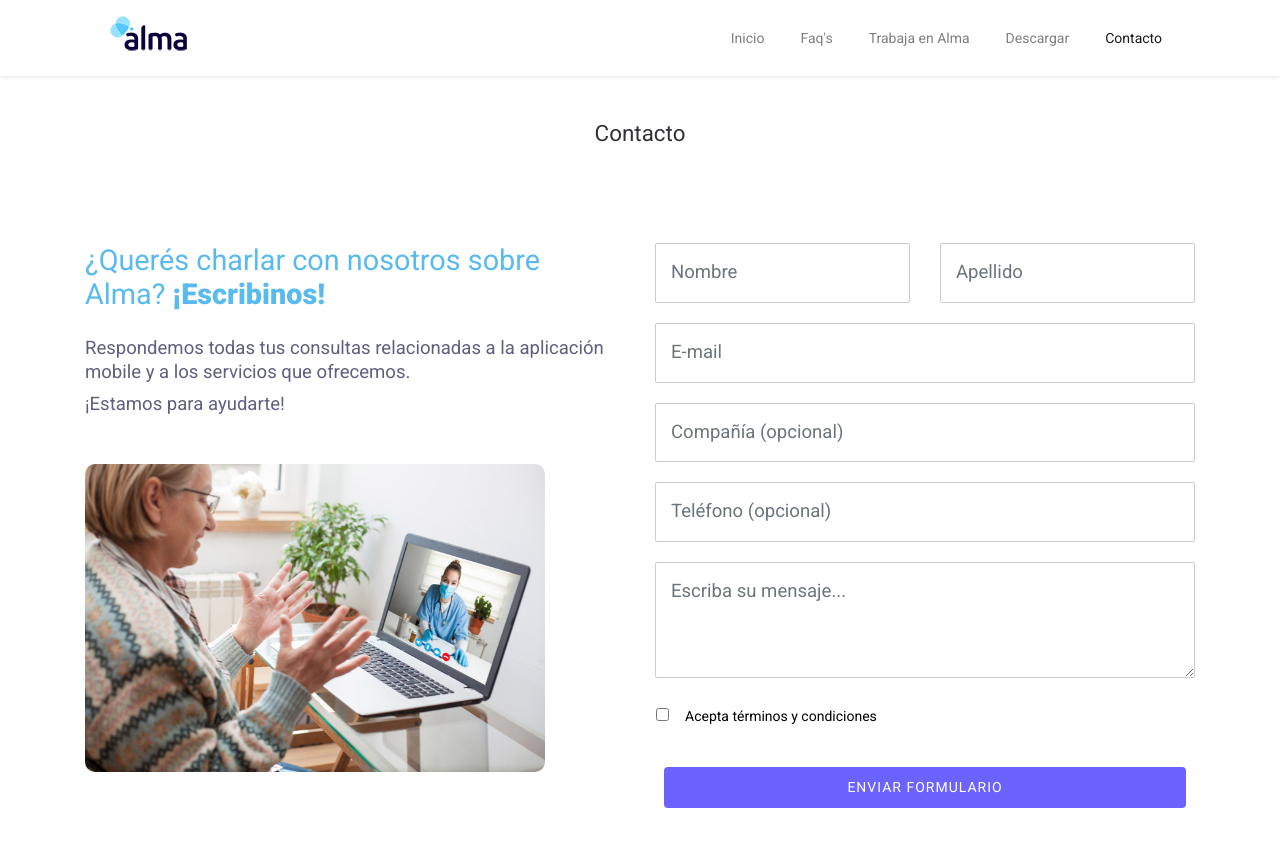
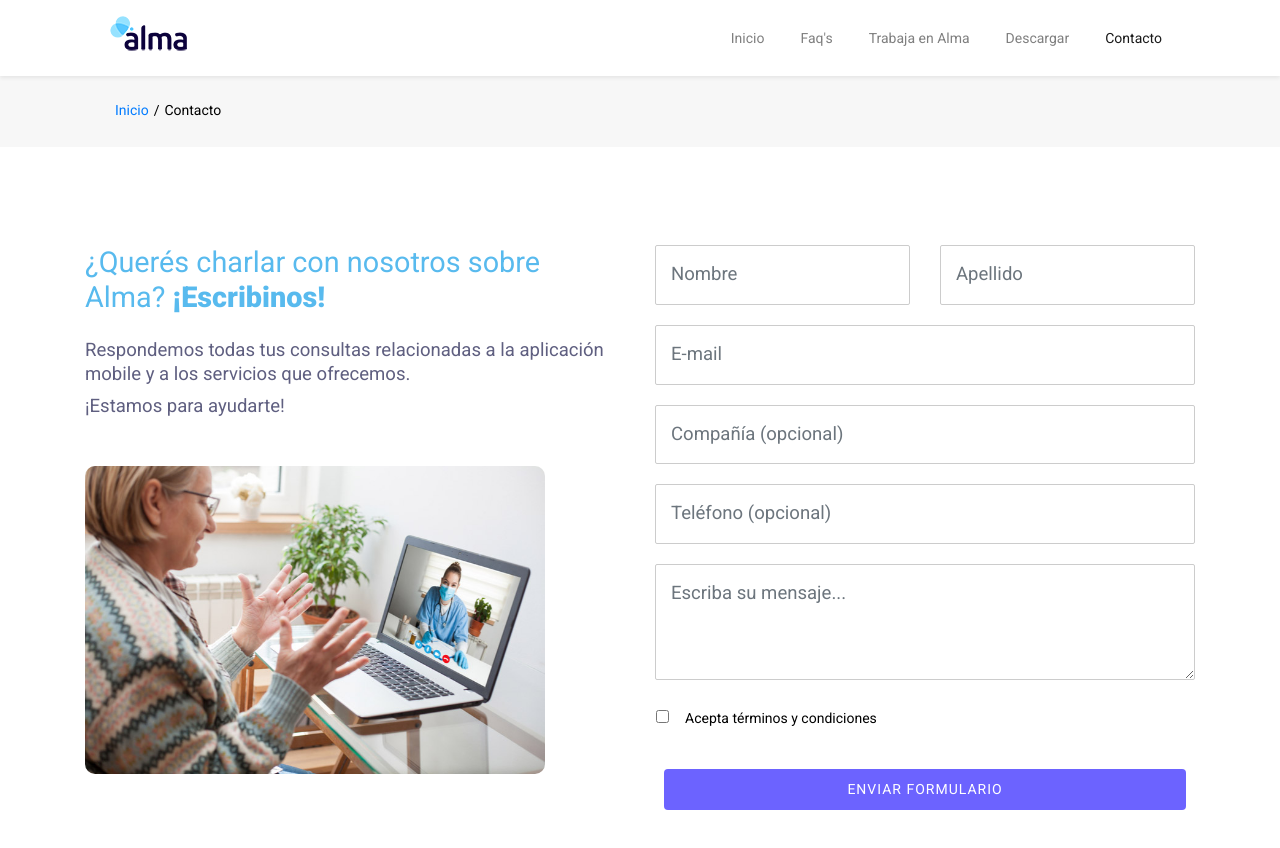
Before and after one commit to tatibriasco/Alma, a website: page contacto.html in a window 1280 px wide. Shown: the top 848 px of the page. Drawn offline with Linux system fonts and the light colour scheme; files whose address does not match are found by name.

Commit message:
Cambios generales

```diff
--- a/assets/_descargar.scss
+++ b/assets/_descargar.scss
@@ -27,5 +27,8 @@
             margin: 20px 10px 10px 0;
             cursor: pointer;
         }
+        .imagen-descargar {
+            margin-bottom: 50px;
+        }
     }
 }
--- a/assets/_global.scss
+++ b/assets/_global.scss
@@ -60,6 +60,11 @@ html, body {
     margin-top: 0px;
   }
 
+  ul, li {
+    text-decoration: none;
+    list-style: none;
+  }
+
   .content-center {
     margin: 0 auto 60px auto;
     text-align: center;
@@ -71,5 +76,8 @@ html, body {
     h4 {
       color: $gris-oscuro;
     }
+    li {
+      margin: 0 5px;
+    }
   }
 }
--- a/contacto.html
+++ b/contacto.html
@@ -61,11 +61,21 @@
     </nav>
   </header>
 
+  <!-- Sección -->
+  <section id="titulo-seccion" class="d-none d-lg-block">
+    <div class="container">
+      <div class="row">
+        <ul class="d-flex flex-nowrap justify-content-start">
+          <li class="text-left"><a href="index.html">Inicio</a></li>
+          <span>/</span>
+          <li class="text-left">Contacto</li>
+        </ul>
+      </div>
+    </div>
+  </section>
+
   <!-- Formulario de contacto -->
   <section id="contact" class="container">
-    <div>
-      <h4 class="text-center mb-5">Contacto</h4>
-    </div>
     <div class="formulario-contacto py-5">
       <div class="row">
         <div class="col-md-6 topmargin-sm">
```
Also changed, not shown: descargar.html (+10 -2 lines), faqs.html (+14 -1 lines), trabaja-en-alma.html (+0 -1 lines), ._descargar.html (added), css/main.css.
